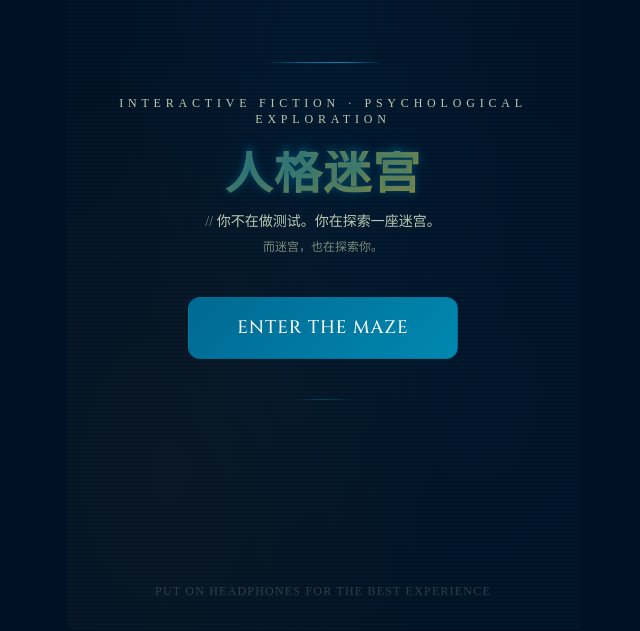
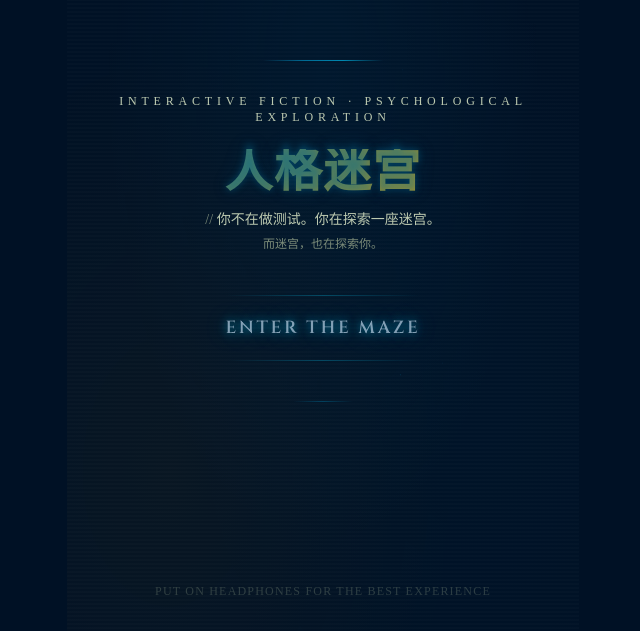
Before and after one commit to shirasawa11/mbti_game, a React (Vite) app: page / in a window 1280 px wide. Shown: the part 169-800 px from the top of the page, without its empty margins (317-957 px from the left). Built offline with nearby package versions, Linux system fonts and the light colour scheme.

Commit message:
Apply mist glow button style to ENTER THE MAZE and 睁开双眼 buttons

```diff
--- a/src/pages/HomePage.jsx
+++ b/src/pages/HomePage.jsx
@@ -96,15 +96,9 @@ export default function HomePage() {
           transition={{ delay: 1.6 }}
           whileTap={{ scale: 0.95 }}
           onClick={() => setPhase('intro')}
-          className="btn-primary px-12 py-4 text-lg tracking-wider relative overflow-hidden group"
+          className="mist-glow-btn"
         >
-          <span className="relative z-10">ENTER THE MAZE</span>
-          <motion.div
-            className="absolute inset-0 bg-gradient-to-r from-transparent via-white/10 to-transparent -skew-x-12"
-            initial={{ x: '-100%' }}
-            whileHover={{ x: '100%' }}
-            transition={{ duration: 0.6 }}
-          />
+          <span>ENTER THE MAZE</span>
         </motion.button>
 
         {/* Bottom accent line */}
--- a/src/pages/IntroPage.jsx
+++ b/src/pages/IntroPage.jsx
@@ -128,7 +128,7 @@ export default function IntroPage() {
                 e.stopPropagation()
                 handleEnter()
               }}
-              className="btn-primary px-10 py-4 text-lg tracking-wider"
+              className="mist-glow-btn"
             >
               睁开双眼
             </motion.button>
```
